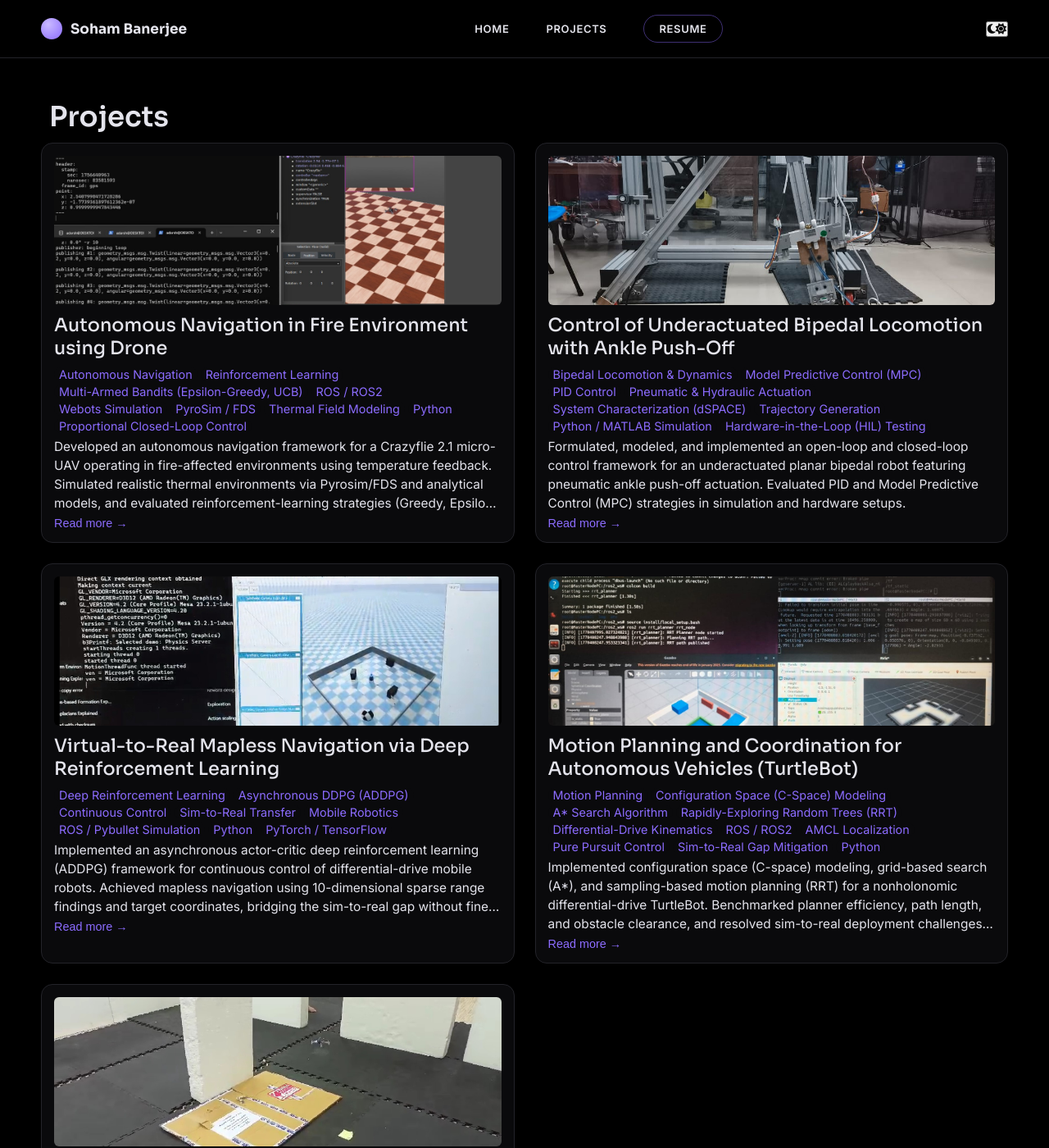
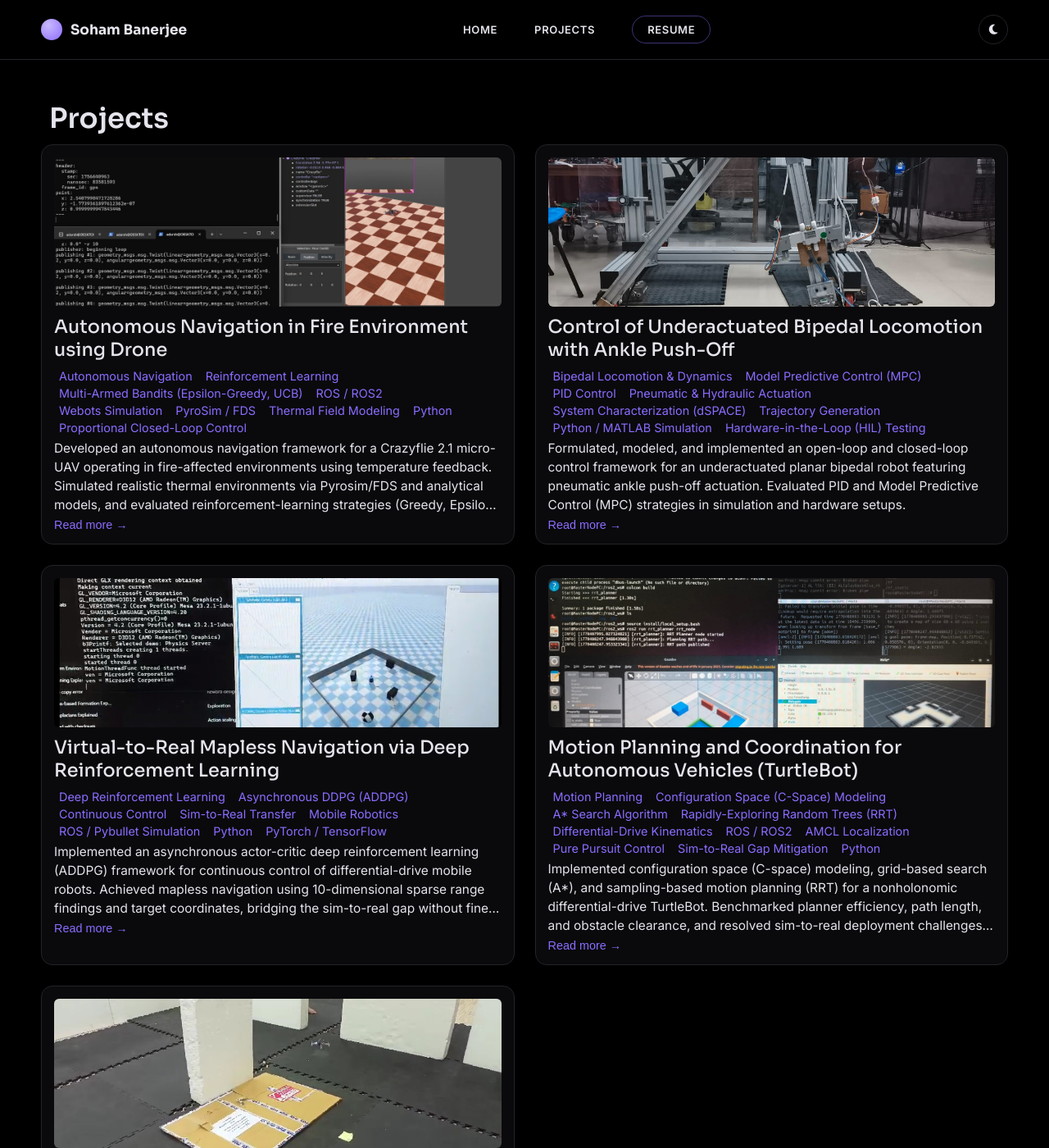
Before and after one commit to SohamBanerjeeRobotics/SohamBanerjeeRobotics.github.io, a Jekyll site: the page built from projects.html, in a window 1280 px wide and 1400 px high. Shown: the whole window at 82% size. Built offline with Jekyll 4.4.1, drawn with Linux system fonts in a browser that asks for light colours.

Commit message:
Add files via upload

```diff
--- a/css/styles.css
+++ b/css/styles.css
@@ -8,6 +8,25 @@
   --highlight-color: {{ site.colors.highlight }};
   --background-color: {{ site.colors.background }};
   --light-background-color: {{ site.colors.light_background }};
+  --nav-bg: rgba(0,0,0,0.75);
+  --card-border-color: rgba(255,255,255,0.08);
+  --card-shadow-color: rgba(0,0,0,0.4);
+  --divider-color: rgba(255,255,255,0.08);
+}
+
+/* Light mode — toggled via the switch in the navbar (data-theme="light" on <html>,
+   persisted in localStorage). Dark, above, stays the default look. */
+:root[data-theme="light"] {
+  --text-color: #1c1c24;
+  --border-color: #e4e0f0;
+  --link-color: #6d4fe0;
+  --highlight-color: #6d4fe0;
+  --background-color: #ffffff;
+  --light-background-color: #f5f3fb;
+  --nav-bg: rgba(255,255,255,0.8);
+  --card-border-color: rgba(0,0,0,0.06);
+  --card-shadow-color: rgba(0,0,0,0.1);
+  --divider-color: rgba(0,0,0,0.08);
 }
 
 * {
@@ -76,9 +95,10 @@
     position: sticky;
     top: 0;
     z-index: 100;
-    background: rgba(0,0,0,0.75);
+    background: var(--nav-bg);
     backdrop-filter: blur(10px);
     border-bottom: 1px solid var(--border-color);
+    transition: background-color .25s ease;
     margin: 0 -50px;
     padding-left: 50px;
     padding-right: 50px;
@@ -138,6 +158,17 @@
     background-color: rgba(140,108,255,0.12);
     border-radius: 100px;
 }
+
+.theme-toggle {
+    display:inline-flex; align-items:center; justify-content:center;
+    width:36px; height:36px; border-radius:50%; border:1px solid var(--border-color);
+    background:transparent; color:var(--text-color); cursor:pointer; font-size:14px;
+    transition:border-color .2s ease, background-color .2s ease; flex-shrink:0; margin-left:20px;
+}
+.theme-toggle:hover { border-color:var(--link-color); background-color:rgba(140,108,255,0.12); }
+.theme-toggle .fa-sun { display:none; }
+:root[data-theme="light"] .theme-toggle .fa-moon { display:none; }
+:root[data-theme="light"] .theme-toggle .fa-sun { display:inline; }
 
 /* Navbar Mobile Menu Button */
 nav .menu-toggle {
@@ -446,9 +477,9 @@
     margin-bottom: 15px;
     padding: 15px;
     border-radius: 15px;
-    border: 1px solid rgba(0, 0, 0, 0.05);
-    box-shadow: 0 4px 6px -1px rgba(0, 0, 0, 0.1),
-                  0 2px 4px -1px rgba(0, 0, 0, 0.06);
+    border: 1px solid var(--card-border-color);
+    box-shadow: 0 4px 6px -1px var(--card-shadow-color),
+                  0 2px 4px -1px var(--card-shadow-color);
    }
 
 .skills-section .skill-categories .category-label {
@@ -555,7 +586,7 @@
     left: 0;
     width: 100%;
     height: 1px;
-    background: linear-gradient(to bottom, rgba(0, 0, 0, 0.1), rgba(0, 0, 0, 0));
+    background: linear-gradient(to bottom, var(--divider-color), transparent);
 }
 
 footer .footer-content {
```
